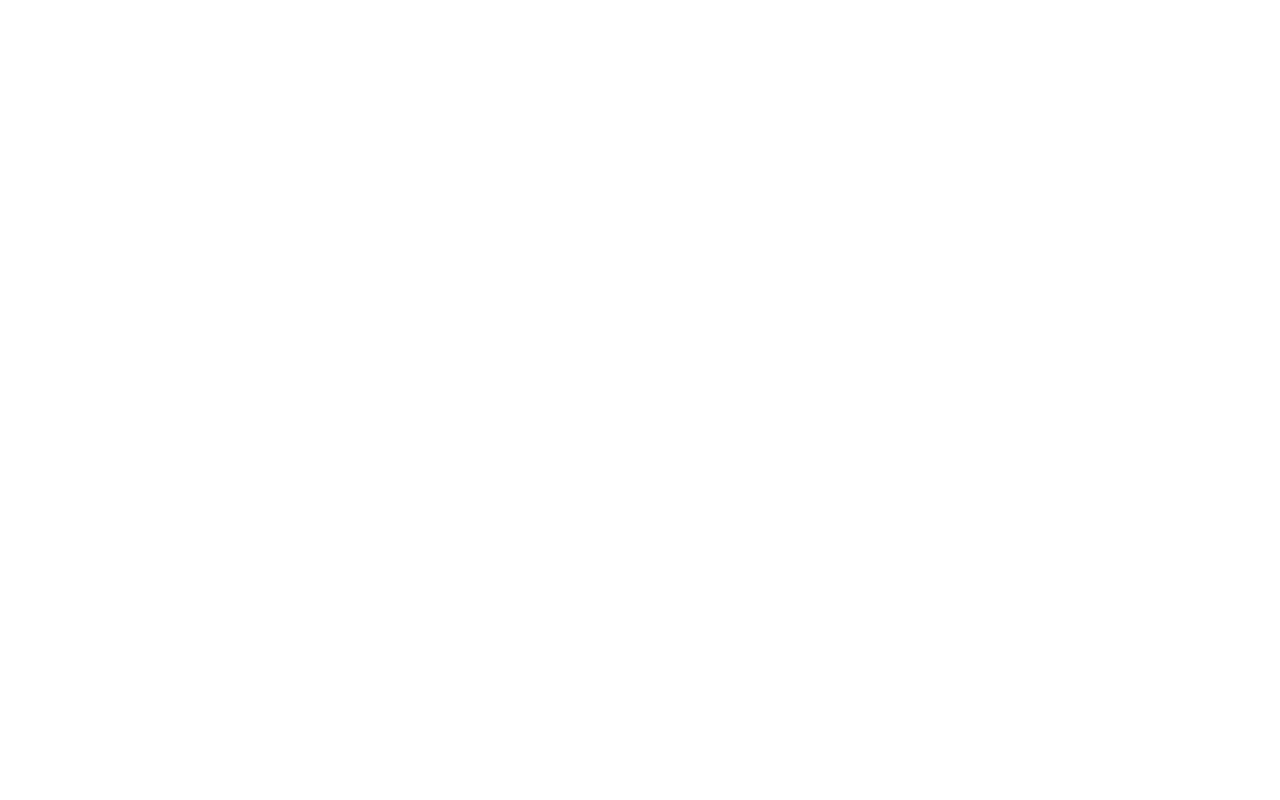
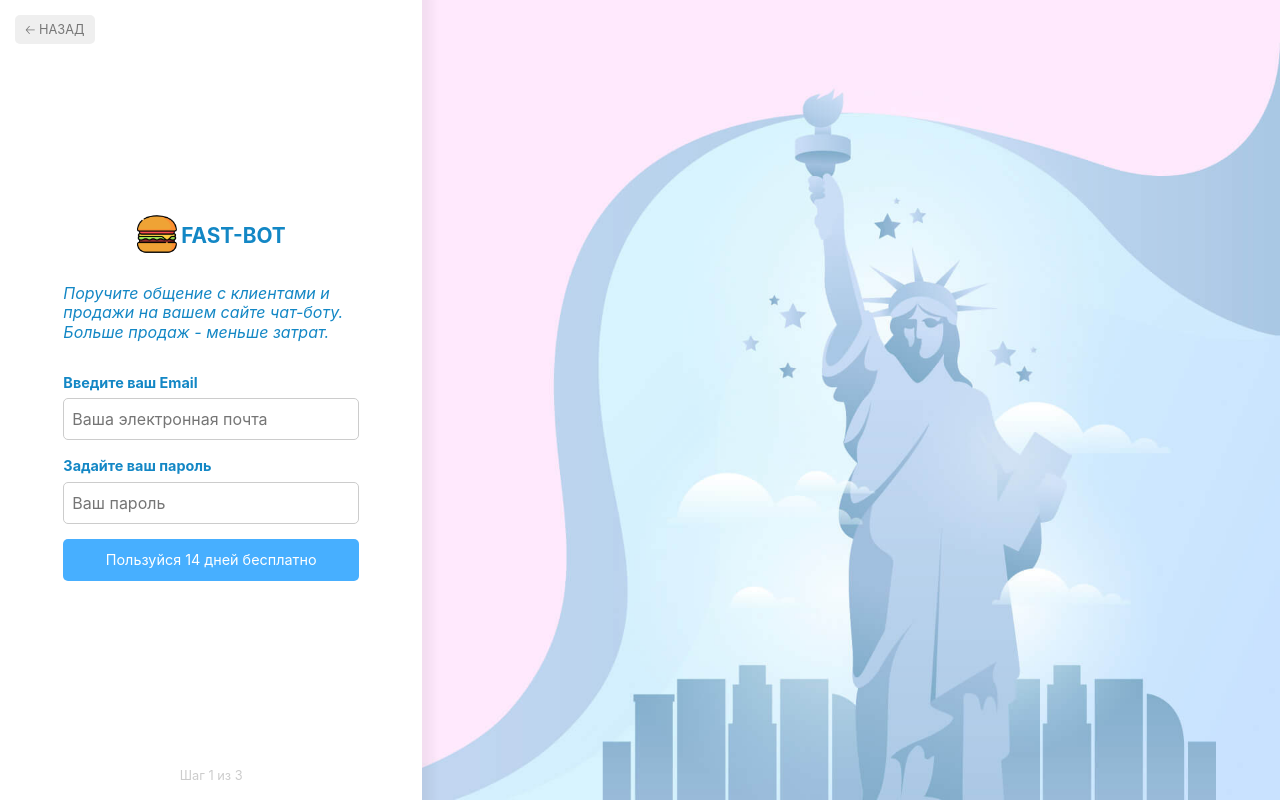
Before and after one commit to alx-skryabin/registration-page, a plain HTML site: page index.html in a window 1280 px wide. Drawn offline with nearby package versions, Linux system fonts and the light colour scheme.

Commit message:
верстка регистрации

```diff
--- a/index.html
+++ b/index.html
@@ -2,14 +2,63 @@
 <html lang="en">
 <head>
 	<meta charset="UTF-8">
+	<meta name="viewport" content="width=device-width, initial-scale=1, shrink-to-fit=no">
 	<title>Reg</title>
 	<link rel="stylesheet" href="https://stackpath.bootstrapcdn.com/bootstrap/4.3.1/css/bootstrap.min.css">
 	<link rel="stylesheet" href="style.css">
 </head>
 <body>
 
+	<div class="wrap-reg">
+		<div class="block-reg">
+			<div class="reg_content">
 
+				<div class="content_btn-back">
+					<button>🡠 Назад</button>
+				</div>
 
+				<div class="content_body-block">
+					<div class="body-block_logo">
+						<img src="img/reg-logo.png">
+						<span>Fast-bot</span>
+					</div>
+					<div class="body-block_form body-block_form-1">
+						<div class="form-1_desc">
+							<p>Поручите общение с клиентами и продажи на вашем сайте чат-боту. Больше продаж - меньше затрат.</p>
+						</div>
+						<form action="">
+							<label>
+								<p>Введите ваш Email</p>
+								<input type="mail" placeholder="Ваша электронная почта">
+							</label>
+							<label>
+								<p>Задайте ваш пароль</p>
+								<input type="password" minlength="6" placeholder="Ваш пароль">
+							</label>
+							<button class="btn-reg btn-reg-step-1" type="submit">Пользуйся 14 дней бесплатно</button>
+						</form>
+					</div>
+					<div class="body-block_form body-block_form-2 border">
+						<div class="form-1_desc">
+							<p>Для быстрой настройки сервиса, расскажите где планируете использовать чат-бота.</p>
+						</div>
+					</div>
+					<div class="body-block_form body-block_form-3 border">
+						<div class="form-1_desc">
+							<p>Для быстрой настройки сервиса, расскажите где планируете использовать чат-бота.</p>
+						</div>
+					</div>
+				</div>
+
+				<div class="content_slide-status">
+					<span>Шаг 1 из 3</span>
+				</div>
+
+			</div>
+		</div>
+	</div>
+
+	<!-- <button class="btn btn-primary reg_slide-next">Далее</button> -->
 
 	<script src="https://ajax.googleapis.com/ajax/libs/jquery/3.4.1/jquery.min.js"></script>
 	<script src="https://stackpath.bootstrapcdn.com/bootstrap/4.3.1/js/bootstrap.min.js"></script>
--- a/script.js
+++ b/script.js
@@ -0,0 +1,53 @@
+$(document).ready(function() {
+
+	let statusBlockReg = 1;
+
+	let btn = $('.reg_slide-next').on('click', function function_name () {
+
+		if (statusBlockReg == 1) {
+			$('.wrap-reg').css({
+				'background-image':'url(img/reg-slide-two.jpg)',
+				'background-position':'bottom center'
+			});
+			$('.block-reg').css('left','33.5%');
+			$('.reg_content').text('Шаг 2 из 3');
+			statusBlockReg = 2;
+		}
+		else if (statusBlockReg == 2) {
+			$('.wrap-reg').css({
+				'background-image':'url(img/reg-slide-three.jpg)',
+				'background-position':'bottom left'
+			});
+			$('.block-reg').css('left','67%');
+			$('.reg_content').text('Шаг 3 из 3');
+			statusBlockReg = 3;
+		}
+		else if (statusBlockReg == 3) {
+			$('.wrap-reg').css({
+				'background-image':'url(img/reg-slide-one.jpg)',
+				'background-position':'center right'
+			});
+			$('.block-reg').css('left','0%');
+			$('.reg_content').text('Шаг 1 из 3');
+			statusBlockReg = 1;
+		}
+
+	});
+
+
+
+
+
+
+
+
+
+
+
+
+
+
+
+
+
+});
--- a/style.css
+++ b/style.css
@@ -0,0 +1,107 @@
+.wrap-reg {
+	height: 100vh;
+	position: relative;
+	background-image: url(img/reg-slide-one.jpg);
+	background-size: cover;
+	background-repeat: no-repeat;
+	background-position: center right;
+}
+.block-reg {
+	position: absolute;
+	left: 0;
+	width: 33%;
+	height: 100vh;
+	background: #fff;
+	transition: left 0.5s ease-in-out;
+	box-shadow: 0 0 10px 10px rgba(0,0,0,0.05);
+}
+.reg_content {
+	height: 100%;
+	display: flex;
+	flex-direction: column;
+}
+.content_btn-back button {
+	outline: none;
+	text-transform: uppercase;
+	font-size: .8em;
+	border: none;
+	border-radius: 5px;
+	padding: 5px 10px;
+	margin: 15px 0 0 15px;
+	color: #777;
+	transition: .3s;
+}
+.content_btn-back button:hover {
+	background: #dedede;
+	transition: .3s;
+}
+.content_body-block {
+	display: flex;
+	flex-direction: column;
+	justify-content: center;
+	align-items: center;
+	height: 100%;
+}
+.body-block_logo {
+	margin-bottom: 30px;
+}
+.body-block_logo img {
+	width: 40px;
+}
+.body-block_logo span {
+	position: relative;
+	top: 4px;
+	text-transform: uppercase;
+	font-weight: bold;
+	font-size: 1.3em;
+	color: #1387C5;
+}
+.body-block_form-2,
+.body-block_form-3 {
+	display: none;
+}
+.body-block_form {
+	width: 70%;
+}
+.form-1_desc {
+	color: #1387C5;
+	line-height: 1.2;
+	font-style: italic;
+	margin-bottom: 30px;
+}
+.body-block_form label {
+	width: 100%;
+	margin-bottom: 15px;
+}
+.body-block_form label p {
+	margin-bottom: 5px;
+	font-weight: bold;
+	font-size: 0.9em;
+	color: #1387C5;
+}
+.body-block_form label input {
+	border: 1px solid #ccc;
+	border-radius: 5px;
+	padding: 8px;
+	width: 100%;
+}
+.btn-reg {
+	width: 100%;
+	border-radius: 5px;
+	border: none;
+	padding: 10px;
+	background: #47AFFF;
+	font-size: 0.9em;
+	color: #fff;
+	transition: .3s;
+}
+.btn-reg:hover {
+	background: #1387C5;
+	transition: .3s;
+}
+.content_slide-status {
+	text-align: center;
+	font-size: 0.8em;
+	margin: 15px;
+	color: #ccc;
+}
```
Also changed, not shown: img/reg-logo.png (added), img/reg-slide-one.jpg (added), img/reg-slide-three.jpg (added), img/reg-slide-two.jpg (added).
